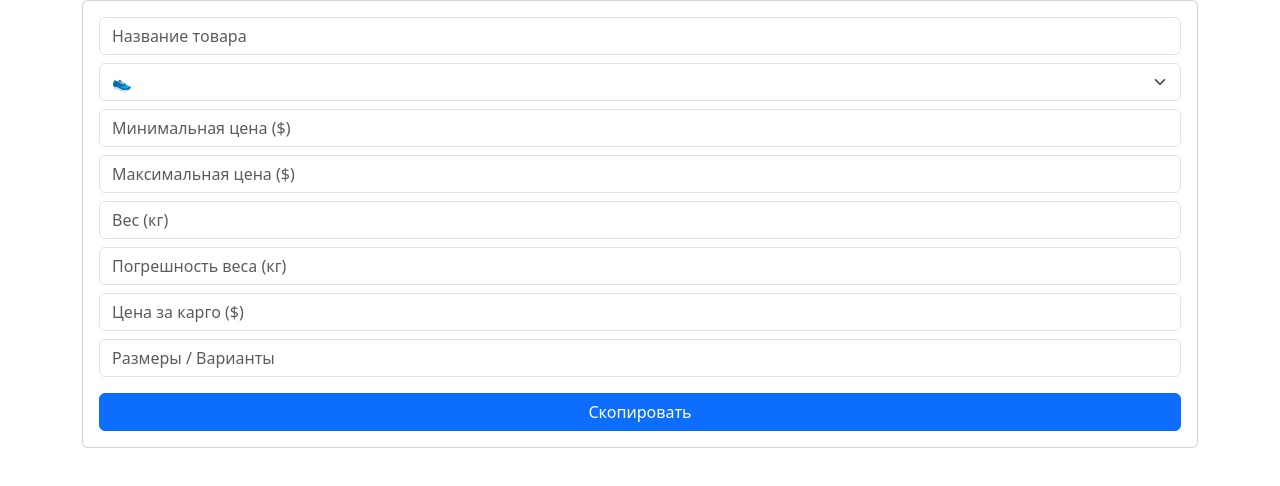
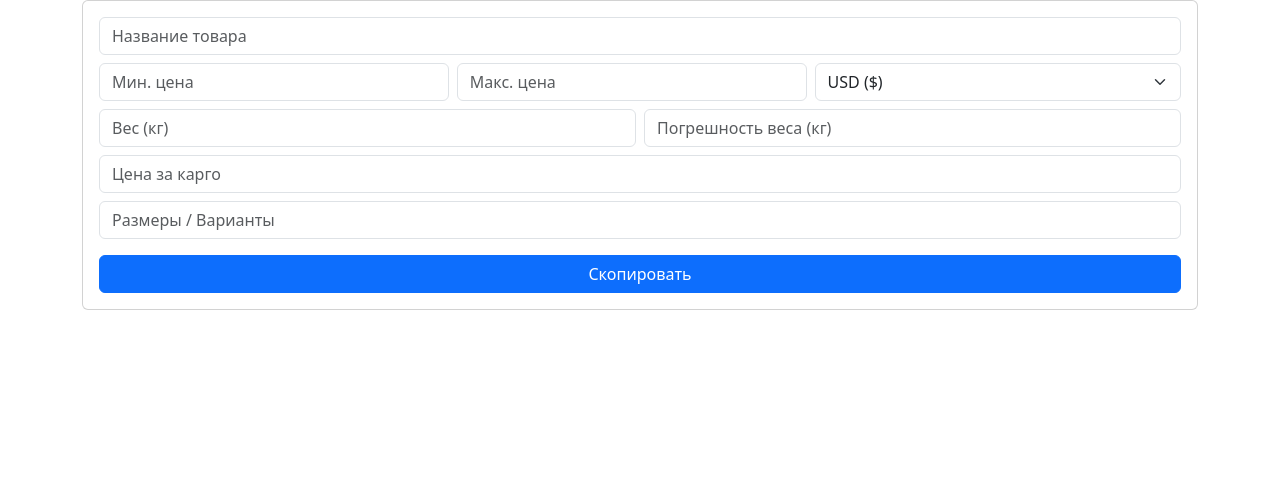
Before and after one commit to notouting/shop_card-template, a plain HTML site: page index.html in a window 1280 px wide. Drawn offline with nearby package versions, Linux system fonts and the light colour scheme.

Commit message:
Update index.html

```diff
--- a/index.html
+++ b/index.html
@@ -1,5 +1,5 @@
 <!doctype html>
-<html lang="en">
+<html lang="ru">
 
 <head>
     <title>Товарная карточка</title>
@@ -13,18 +13,19 @@
     <div class="container d-grid col-12">
         <form class="card p-3">
             <input class="form-control mb-2" type="text" placeholder="Название товара" required>
-            <select class="form-select mb-2">
-                <option value="👟">👟</option>
-                <option value="🧢">🧢</option>
-                <option value="👕">👕</option>
-                <option value="🕶️">🕶️</option>
-                <option value="🩳">🩳</option>
-            </select>
-            <input class="form-control mb-2" type="text" placeholder="Минимальная цена ($)" required>
-            <input class="form-control mb-2" type="text" placeholder="Максимальная цена ($)" required>
-            <input class="form-control mb-2" type="text" placeholder="Вес (кг)" required>
-            <input class="form-control mb-2" type="text" placeholder="Погрешность веса (кг)" required>
-            <input class="form-control mb-2" type="text" placeholder="Цена за карго ($)" required>
+            <div class="d-flex gap-2">
+                <input class="form-control mb-2" type="text" placeholder="Мин. цена" required>
+                <input class="form-control mb-2" type="text" placeholder="Макс. цена" required>
+                <select class="form-select mb-2" id="currency">
+                    <option value="$">USD ($)</option>
+                    <option value="сум">UZS (сум)</option>
+                </select>
+            </div>
+            <div class="d-flex gap-2">
+                <input class="form-control mb-2" type="text" placeholder="Вес (кг)" required>
+                <input class="form-control mb-2" type="text" placeholder="Погрешность веса (кг)" required>
+            </div>
+            <input class="form-control mb-2" type="text" placeholder="Цена за карго" required>
             <input class="form-control mb-2" type="text" placeholder="Размеры / Варианты" required>
             <button class="btn btn-primary mt-2" type="submit">Скопировать</button>
         </form>
```
